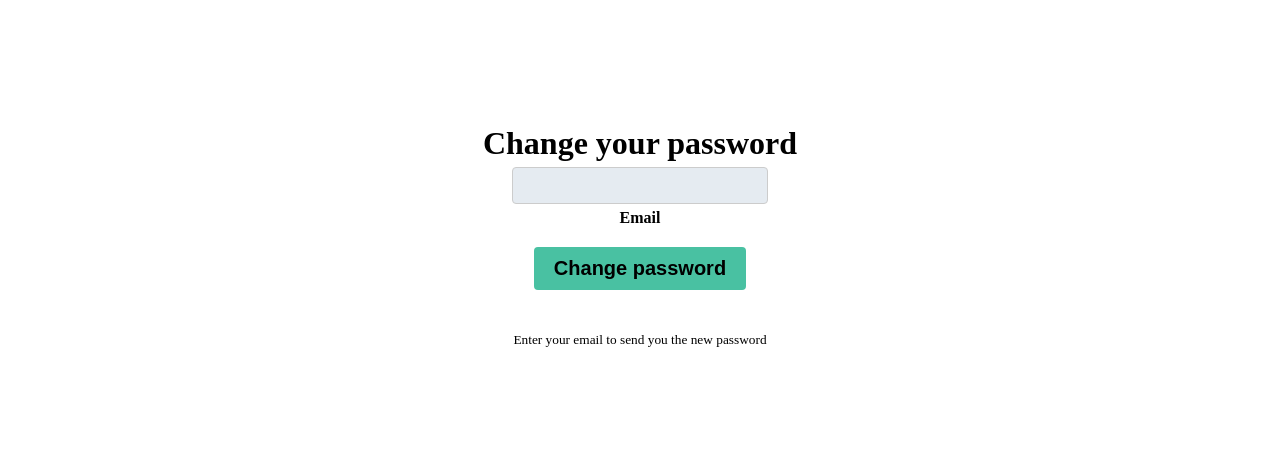
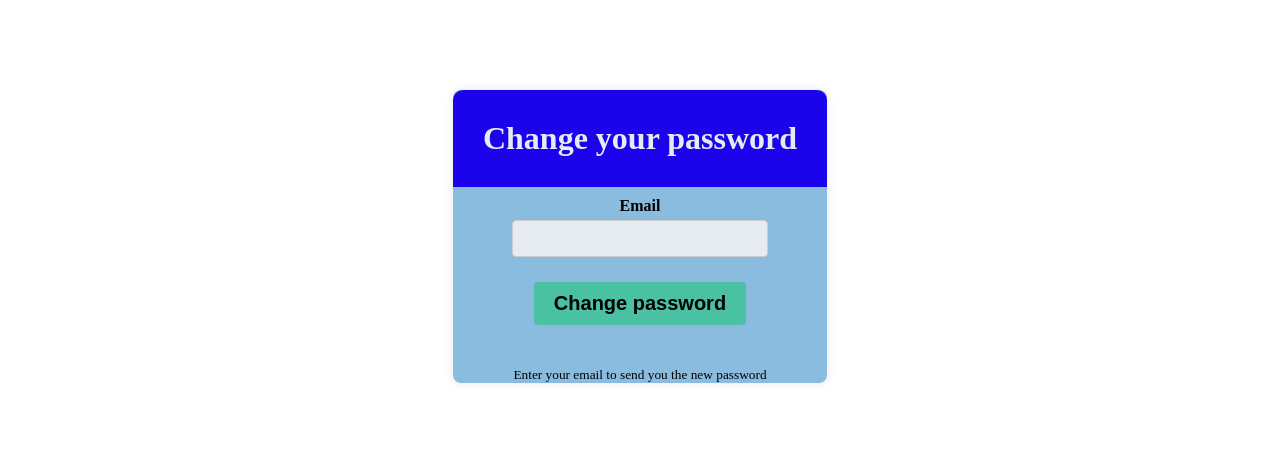
Before and after one commit to eolimacion/reactFrontend, a React (Vite) app: page /forgotPassword in a window 1280 px wide. Shown: the part 187-640 px from the top of the page. Built offline with nearby package versions, Linux system fonts and the light colour scheme.

Commit message:
cambios formularios

```diff
--- a/src/pages/ForgotPassword/ForgotPassword.jsx
+++ b/src/pages/ForgotPassword/ForgotPassword.jsx
@@ -28,22 +28,31 @@ export const ForgotPassword = () => {
 
   return (
     <>
-      <div className="formWrap">
-        <h1>Change your password</h1>
+    <div className='allForm'>
 
-        <form onSubmit={handleSubmit(formSubmit)}>
-          <div className="userContainer formGroup">
+
+
+
+
+        <form  className="formMain"onSubmit={handleSubmit(formSubmit)}>
+        <div className='formTitle
+    '>
+       <h1>Change your password</h1>
+    </div>
+
+          <div className="formGroup">
+             <label htmlFor="customInput" className="customPlaceholder">
+              Email
+            </label>
             <input
-              className="inputUser"
+              className="inputForm"
               type="text"
               id="email"
               name="email"
               autoComplete="false"
               {...register("email", { required: true })}
             />
-            <label htmlFor="customInput" className="customPlaceholder">
-              Email
-            </label>
+
           </div>
 
           <div className="btnContainer">
@@ -62,6 +71,7 @@ export const ForgotPassword = () => {
           </p>
         </form>
       </div>
+
     </>
   )
 }
--- a/src/pages/Login/Login.jsx
+++ b/src/pages/Login/Login.jsx
@@ -64,7 +64,7 @@ export const Login = () => {
             Email
           </label>
           <input
-            className="InputForm"
+            className="inputForm"
             type="email"
             id="userEmail"
             name="userEmail"
@@ -75,7 +75,7 @@ export const Login = () => {
             Password
           </label>
           <input
-            className="InputForm"
+            className="inputForm"
             type="password"
             id="password"
             name="password"
--- a/src/pages/Register/Register.css
+++ b/src/pages/Register/Register.css
@@ -64,7 +64,6 @@ align-items: center;
     font-weight: bold;
   }
 
-  .inputUser,
   .inputForm {
     width: 20vw;
     padding: 10px;
--- a/src/pages/Register/Register.jsx
+++ b/src/pages/Register/Register.jsx
@@ -71,7 +71,7 @@ export const Register = () => {
               Username
             </label>
             <input
-              className="inputUser"
+              className="inputForm"
               type="text"
               id="name"
               name="name"
```
